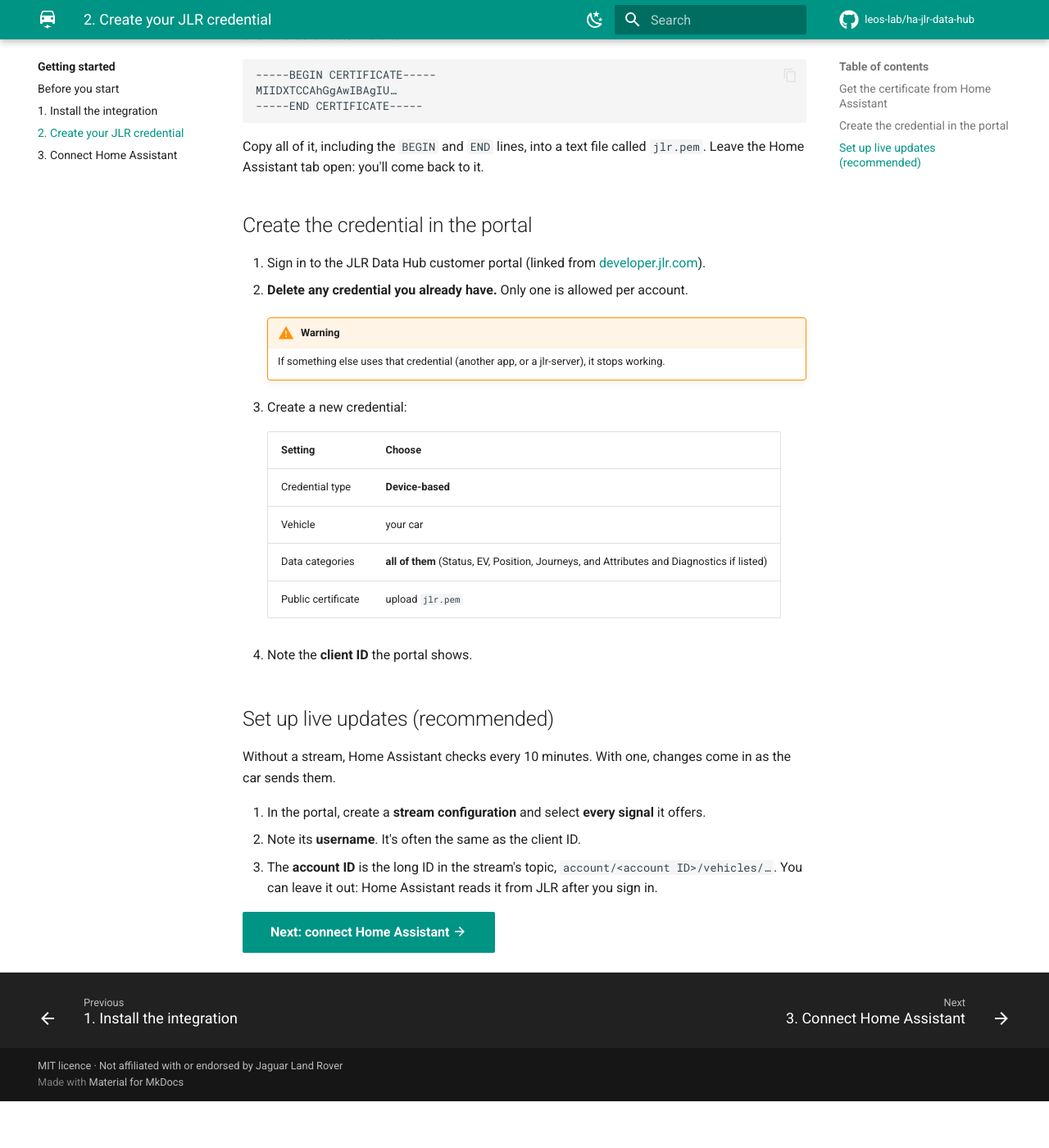
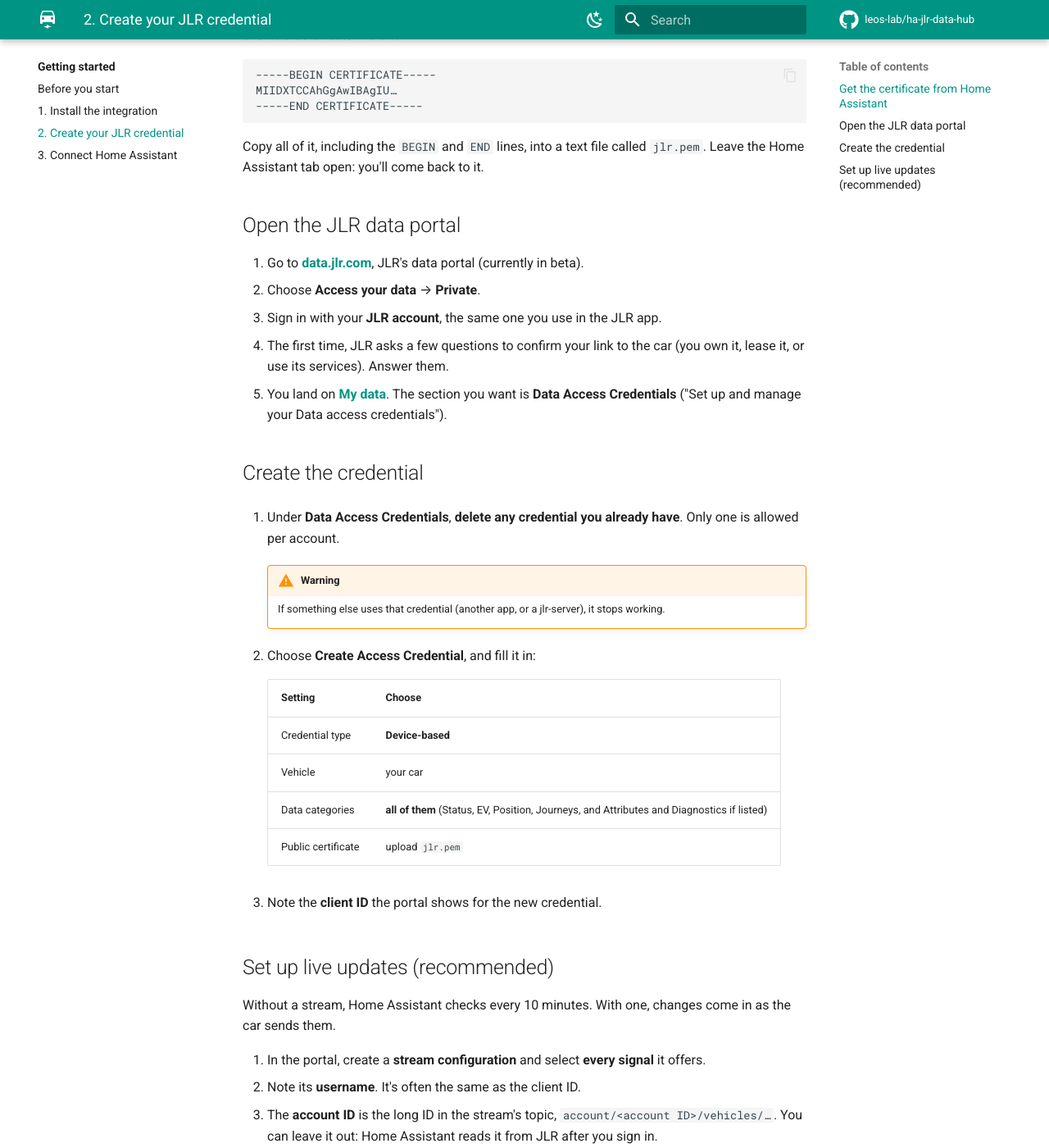
Before and after one commit to leos-lab/ha-jlr-data-hub, an MkDocs documentation site: the page built from docs/getting-started/jlr-credential.md, in a window 1280 px wide and 1400 px high, scrolled down 391 px. Shown: the whole window at 82% size. Built offline with MkDocs 1.6.1 and Material for MkDocs 9.7.7, drawn with Linux system fonts in a browser that asks for light colours; comment, search, counter and statistics services are not loaded; before the commit the page ends 1734 px from its top, so only the background shows below that.

Commit message:
Docs and setup: the exact route through JLR's data portal (data.jlr.com)
Access your data → Private → sign in → My data → Data Access Credentials →
Create Access Credential. The setup screen's link now opens data.jlr.com.
Notes the portal is in beta and covers EU and UK cars.

Co-Authored-By: Claude Opus 5.5 <noreply@anthropic.com>

```diff
--- a/docs/getting-started/jlr-credential.md
+++ b/docs/getting-started/jlr-credential.md
@@ -17,16 +17,24 @@ MIIDXTCCAhGgAwIBAgIU…
 Copy all of it, including the `BEGIN` and `END` lines, into a text file called `jlr.pem`. Leave the Home Assistant
 tab open: you'll come back to it.
 
-## Create the credential in the portal
+## Open the JLR data portal
 
-1. Sign in to the JLR Data Hub customer portal (linked from
-   [developer.jlr.com](https://developer.jlr.com/docs/guides/personas/vehicle-owners)).
-2. **Delete any credential you already have.** Only one is allowed per account.
+1. Go to **[data.jlr.com](https://data.jlr.com/en_xi/index.html)**, JLR's data portal (currently in beta).
+2. Choose **Access your data** → **Private**.
+3. Sign in with your **JLR account**, the same one you use in the JLR app.
+4. The first time, JLR asks a few questions to confirm your link to the car (you own it, lease it, or use its
+   services). Answer them.
+5. You land on **[My data](https://data.jlr.com/en_xi/my-data.html)**. The section you want is **Data Access
+   Credentials** ("Set up and manage your Data access credentials").
+
+## Create the credential
+
+1. Under **Data Access Credentials**, **delete any credential you already have**. Only one is allowed per account.
 
     !!! warning
         If something else uses that credential (another app, or a jlr-server), it stops working.
 
-3. Create a new credential:
+2. Choose **Create Access Credential**, and fill it in:
 
     | Setting | Choose |
     |---|---|
@@ -35,7 +43,7 @@ tab open: you'll come back to it.
     | Data categories | **all of them** (Status, EV, Position, Journeys, and Attributes and Diagnostics if listed) |
     | Public certificate | upload `jlr.pem` |
 
-4. Note the **client ID** the portal shows.
+3. Note the **client ID** the portal shows for the new credential.
 
 ## Set up live updates (recommended)
 
```
Also changed, not shown: docs/advanced/jlr-server.md (+5 -3 lines), docs/getting-started/index.md (+1 -1 lines), docs/getting-started/requirements.md (+6 -4 lines), docs/help/privacy.md (+2 -2 lines), docs/index.md (+3 -1 lines), 3 other files.
